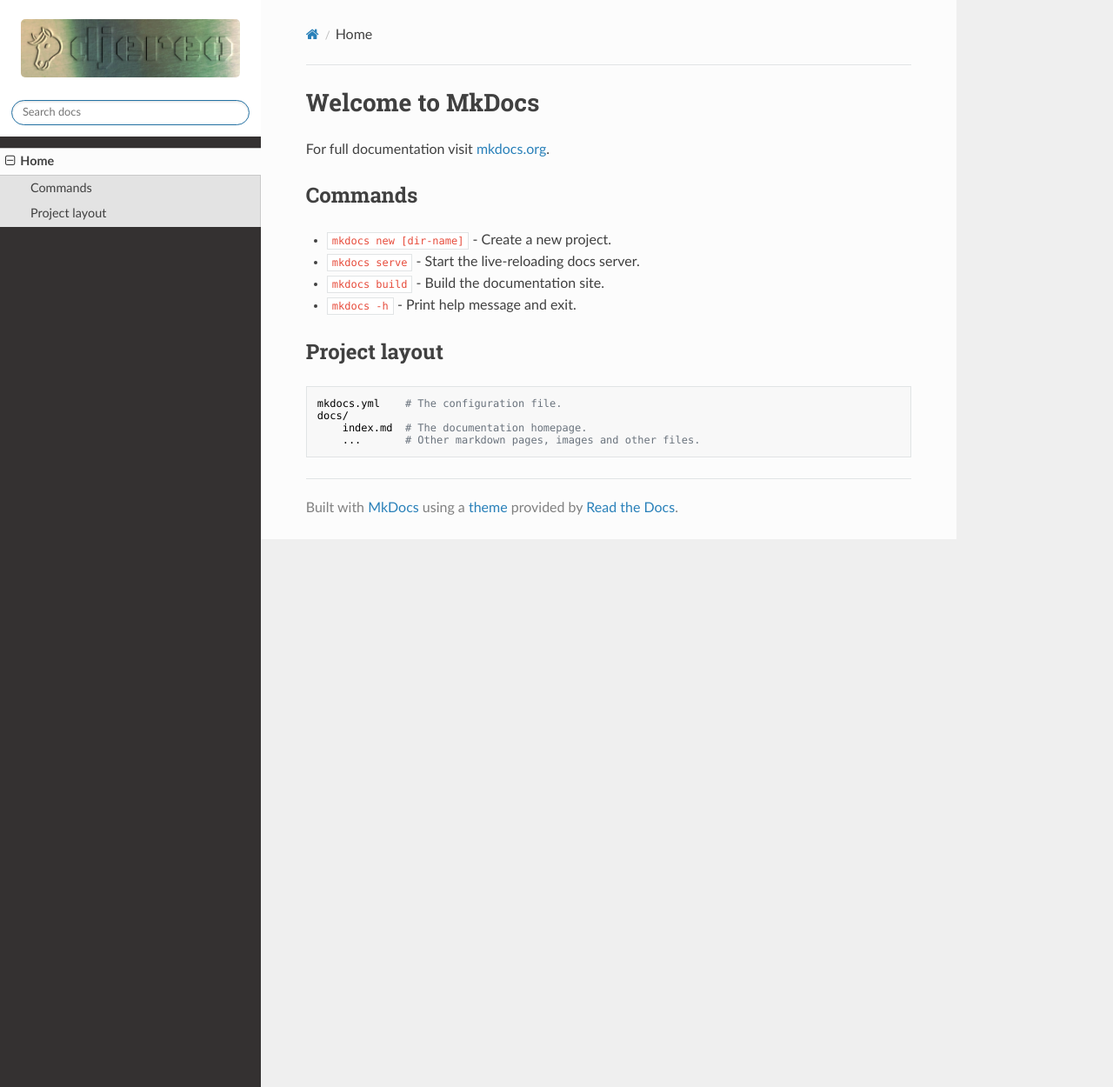
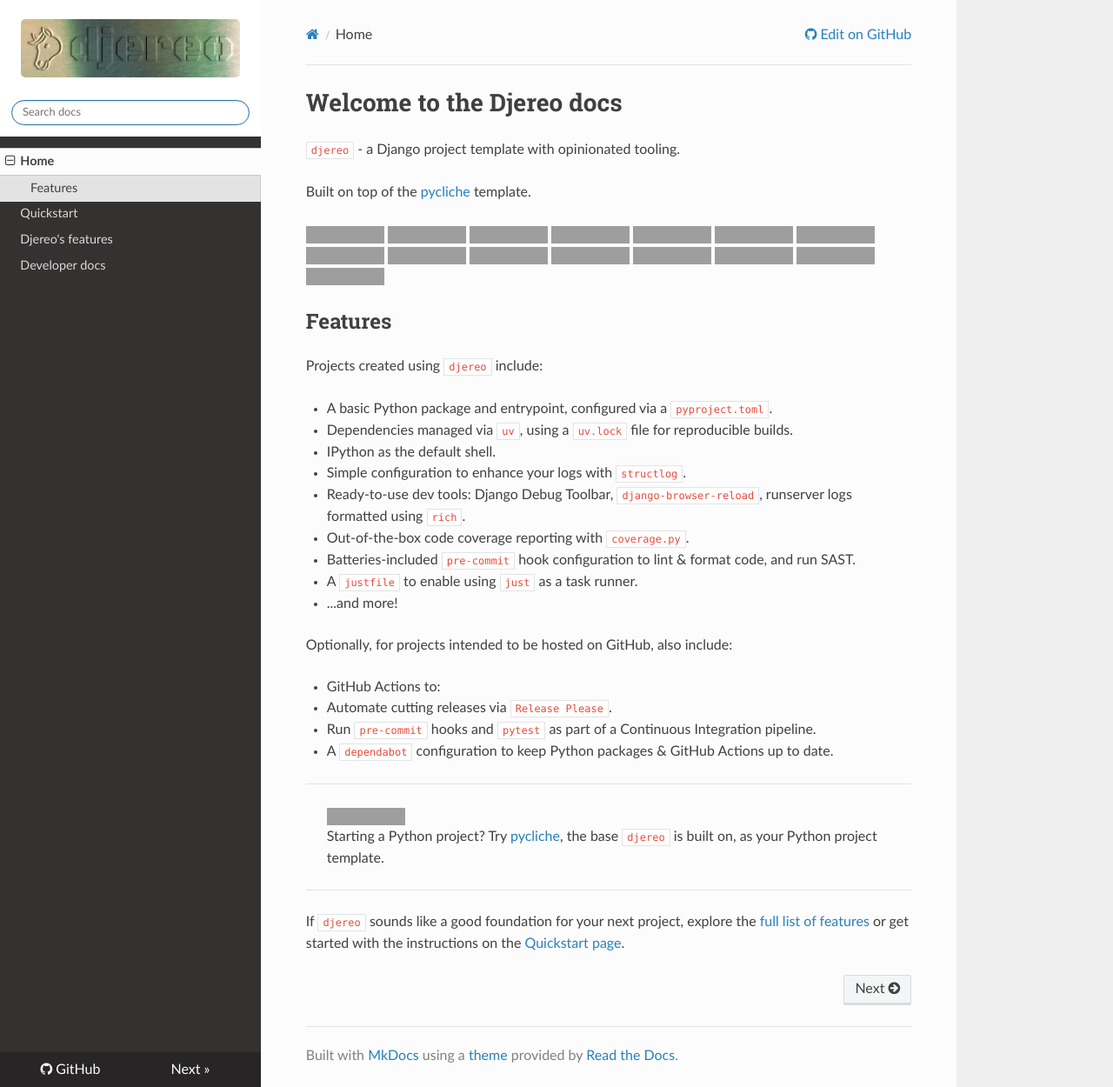
Before and after one commit to albertomh/djereo, an MkDocs documentation site: the page built from docs/src/index.md, in a window 1280 px wide and 1250 px high. Shown: the whole window at 87% size. Built offline with MkDocs 1.6.1, drawn with Linux system fonts in a browser that asks for light colours; nearby versions of some CDN libraries; grey boxes are pictures that could not be loaded.

Commit message:
docs: update mkdocs microsite (#52)
* refactor(ci): only publish docs on merging a PR

* chore(docs): update mkdocs metadata:

* docs: update mkdocs Index page

* chore(docs): enable target=_blank links in mkdocs

* chore(docs): rename docs/README.md to README-mkdocs.md

* feat(docs): add a 'just build' recipe

* docs: add quickstart and featurelist pages to mkdocs

* chore(docs): tweak mkdocs & add link to GitHub repo

* docs: add dev docs to mkdocs

```diff
--- a/docs/mkdocs.yml
+++ b/docs/mkdocs.yml
@@ -1,12 +1,21 @@
 site_name: Djereo documentation
-docs_dir: 'src'
+docs_dir: src
+site_url: https://albertomh.github.io/djereo/
+site_description: Documentation for djereo, a Django project template.
+site_author: Alberto Morón Hernández
 extra_css:
     - css/extra.css
 nav:
   - Home: index.md
+  - quickstart.md
+  - Djereo's features: featurelist.md
+  - Developer docs: develop.md
 theme:
     name: readthedocs
     highlightjs: true
     hljs_languages:
         - yaml
     logo: media/djereo_wordmark-logo.webp
+repo_url: https://github.com/albertomh/djereo
+markdown_extensions:
+  - attr_list
--- /dev/null
+++ b/docs/src/featurelist.md
@@ -0,0 +1 @@
+# Djereo's features
--- a/docs/src/index.md
+++ b/docs/src/index.md
@@ -1,17 +1,54 @@
-# Welcome to MkDocs
+# Welcome to the Djereo docs
 
-For full documentation visit [mkdocs.org](https://www.mkdocs.org).
+`djereo` - a Django project template with opinionated tooling.
 
-## Commands
+Built on top of the [pycliche](https://github.com/albertomh/pycliche){target=\"_blank"} template.
 
-* `mkdocs new [dir-name]` - Create a new project.
-* `mkdocs serve` - Start the live-reloading docs server.
-* `mkdocs build` - Build the documentation site.
-* `mkdocs -h` - Print help message and exit.
+[![python: 3.10](https://img.shields.io/badge/>=3.10-4584b6?logo=python&logoColor=ffde57)](https://docs.python.org/3.10/whatsnew/3.10.html)
+[![Copier](https://img.shields.io/endpoint?url=https://raw.githubusercontent.com/albertomh/djereo/main/docs/media/copier-badge.json)](https://github.com/copier-org/copier)
+[![justfile](https://img.shields.io/badge/🤖_justfile-EFF1F3)](https://github.com/casey/just)
+[![uv](https://img.shields.io/endpoint?url=https://raw.githubusercontent.com/astral-sh/uv/main/assets/badge/v0.json&labelColor=261230&color=de60e9)](https://github.com/astral-sh/uv)
+[![Django](https://img.shields.io/badge/Django-092E20?logo=django&logoColor=ffffff)](https://docs.djangoproject.com/en/stable/)
+[![IPython](https://img.shields.io/badge/IP[y]:-3465a4)](https://ipython.readthedocs.io/en/stable/)
+[![structlog](https://img.shields.io/badge/🪵_structlog-b9a198)](https://github.com/hynek/structlog)
+[![pre-commit](https://img.shields.io/badge/pre--commit-FAB040?logo=pre-commit&logoColor=1f2d23)](https://github.com/pre-commit/pre-commit)
+[![ruff](https://img.shields.io/endpoint?url=https://raw.githubusercontent.com/astral-sh/ruff/main/assets/badge/v2.json&labelColor=261230&color=d8ff64)](https://github.com/astral-sh/ruff)
+[![biome](https://img.shields.io/badge/Biome-FFFFFF?logo=biome&logoColor=60A5FA)](https://github.com/biomejs/biome)
+[![pytest](https://img.shields.io/badge/pytest-0A9EDC?logo=pytest&logoColor=white)](https://github.com/pytest-dev/pytest)
+[![coverage](https://img.shields.io/badge/😴_coverage-59aabd)](https://coverage.readthedocs.io/)
+[![security: bandit](https://img.shields.io/badge/security-bandit-yellow.svg)](https://github.com/PyCQA/bandit)
+[![Release Please](https://img.shields.io/badge/📦_Release_Please-6C97BB)](https://github.com/googleapis/release-please)
+[![CI](https://github.com/albertomh/djereo/actions/workflows/ci.yaml/badge.svg)](https://github.com/albertomh/djereo/actions/workflows/ci.yaml)
 
-## Project layout
+## Features
 
-    mkdocs.yml    # The configuration file.
-    docs/
-        index.md  # The documentation homepage.
-        ...       # Other markdown pages, images and other files.
+Projects created using `djereo` include:
+
+- A basic Python package and entrypoint, configured via a `pyproject.toml`.
+- Dependencies managed via `uv`, using a `uv.lock` file for reproducible builds.
+- IPython as the default shell.
+- Simple configuration to enhance your logs with `structlog`.
+- Ready-to-use dev tools: Django Debug Toolbar, `django-browser-reload`, runserver logs
+  formatted using `rich`.
+- Out-of-the-box code coverage reporting with `coverage.py`.
+- Batteries-included `pre-commit` hook configuration to lint & format code, and run SAST.
+- A `justfile` to enable using `just` as a task runner.
+- ...and more!
+
+Optionally, for projects intended to be hosted on GitHub, also include:
+
+- GitHub Actions to:
+  - Automate cutting releases via `Release Please`.
+  - Run `pre-commit` hooks and `pytest` as part of a Continuous Integration pipeline.
+- A `dependabot` configuration to keep Python packages & GitHub Actions up to date.
+
+---
+
+> [![Python](https://img.shields.io/badge/Python-4584b6?logo=python&logoColor=ffde57)](https://docs.djangoproject.com/en/stable/)
+> Starting a Python project? Try [pycliche](https://github.com/albertomh/pycliche), the base
+> `djereo` is built on, as your Python project template.
+
+---
+
+If `djereo` sounds like a good foundation for your next project, explore the [full list of features](./featurelist.md)
+or get started with the instructions on the [Quickstart page](./quickstart.md).
```
Also changed, not shown: docs/README-mkdocs.md (renamed from docs/README.md, +5 -0 lines), docs/src/develop.md (renamed from docs/README-dev.md, +49 -36 lines), docs/src/quickstart.md (added, +39 -0 lines), README.md, 3 other files.
